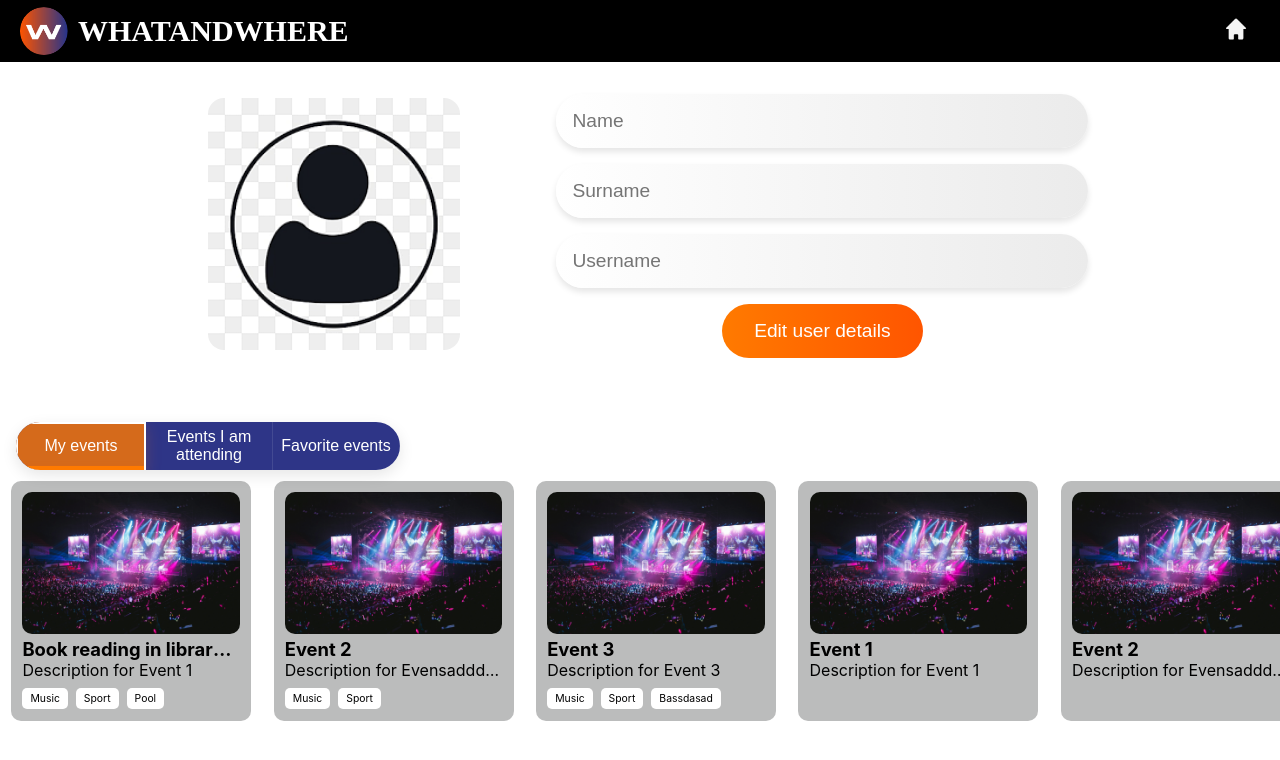
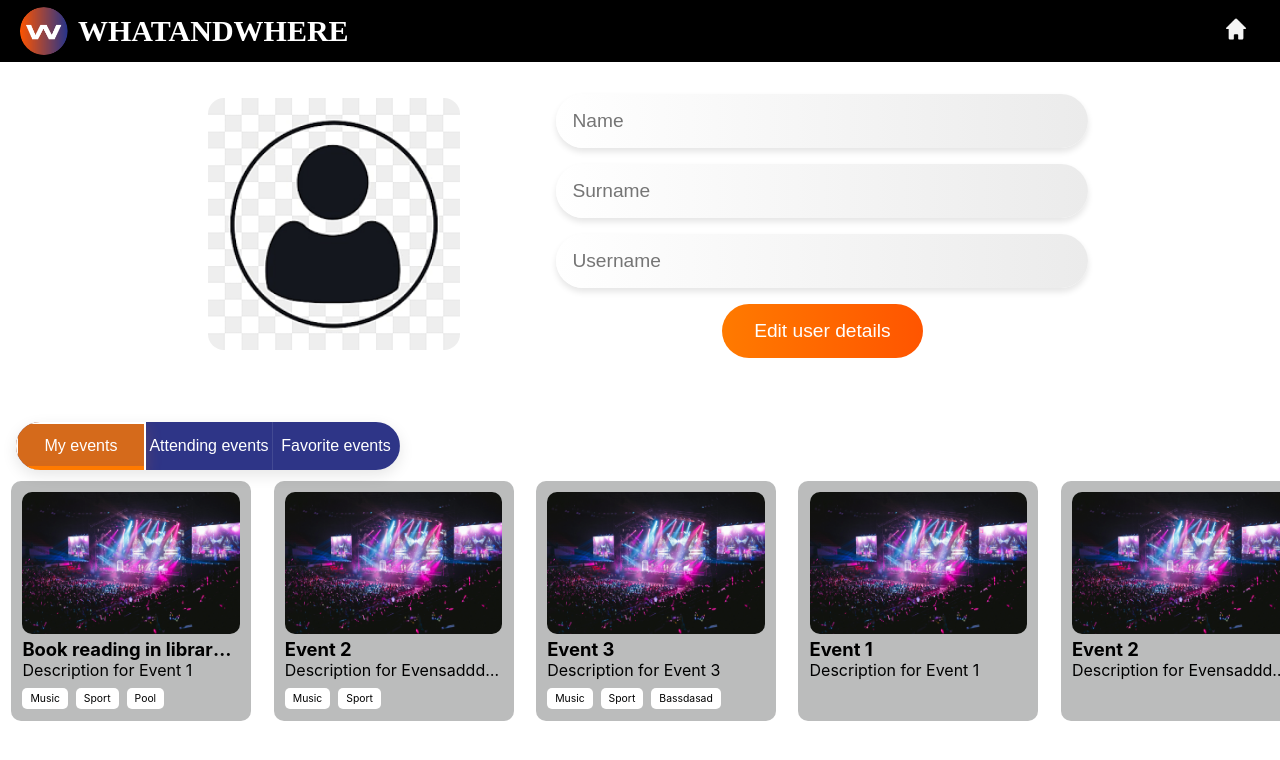
Before and after one commit to WhatandWhere/WhatAndWhere, a React (Create React App) app in the folder client/: page /profile in a window 1280 px wide. Shown: the top 760 px of the page. Built offline with nearby package versions, Linux system fonts and the light colour scheme.

Commit message:
Update UserSelectionList.jsx

```diff
--- a/client/src/components/profile-page-components/UserSelectionList.jsx
+++ b/client/src/components/profile-page-components/UserSelectionList.jsx
@@ -49,7 +49,7 @@
                 onClick={() => handleActionClick('attending')}
                 onMouseDown={handleMouseDown}
             >
-                Events I am attending
+                Attending events
             </button>
             <button
                 className={`action-button ${selectedAction === 'favorites' ? 'selected' : ''}`}
```
